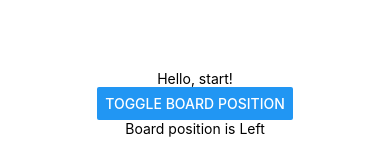
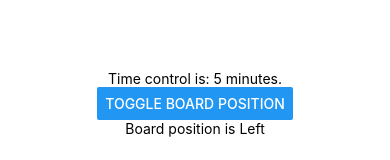
Before and after one commit to alexjgustafson/blitz, a React Native app: screen / in a window 390 px wide. Shown: the part 319-479 px from the top of the page. Built offline with nearby package versions, Linux system fonts and the light colour scheme.

Commit message:
pass timecontrol to start view

```diff
--- a/App.js
+++ b/App.js
@@ -35,12 +35,16 @@ export default class App extends Component {
   }
 
   render(){
-    const {boardPosition, mode} = this.state;
+    const startSettings = {
+      boardPosition: this.state.boardPosition,
+      onBoardPositionChange: this.toggleBoardPosition,
+      timeControl: this.state.timeControl,
+    };
 
-    switch ( mode ) {
+    switch ( this.state.mode ) {
       case 'start':
         return(
-          <Start boardPosition={boardPosition} onBoardPositionChange={this.toggleBoardPosition} />
+          <Start settings={startSettings} />
         )
         break;
       case 'play':
--- a/components/start.js
+++ b/components/start.js
@@ -1,12 +1,13 @@
 import React from 'react';
 import { Button, StyleSheet, Text, View } from 'react-native';
+import moment from 'moment';
 
 export default function Start( props ) {
-  const {boardPosition, onBoardPositionChange} = props;
+  const {boardPosition, onBoardPositionChange, timeControl} = props.settings;
 
   return (
     <View style={styles.container}>
-      <Text>Hello, start!</Text>
+      <Text>Time control is: {moment.duration(timeControl, 'seconds').asMinutes()} minutes.</Text>
       <Button onPress={() => onBoardPositionChange()} title="Toggle Board Position"></Button>
       <Text>Board position is {boardPosition ? `Right` : `Left`}</Text>
     </View>
--- a/package.json
+++ b/package.json
@@ -9,6 +9,7 @@
   },
   "dependencies": {
     "expo": "^33.0.0",
+    "moment": "^2.24.0",
     "react": "16.8.3",
     "react-dom": "^16.8.6",
     "react-native": "https://github.com/expo/react-native/archive/sdk-33.0.0.tar.gz",
```
Also changed, not shown: 1 other file (tests, documents, lock files or other folders).
